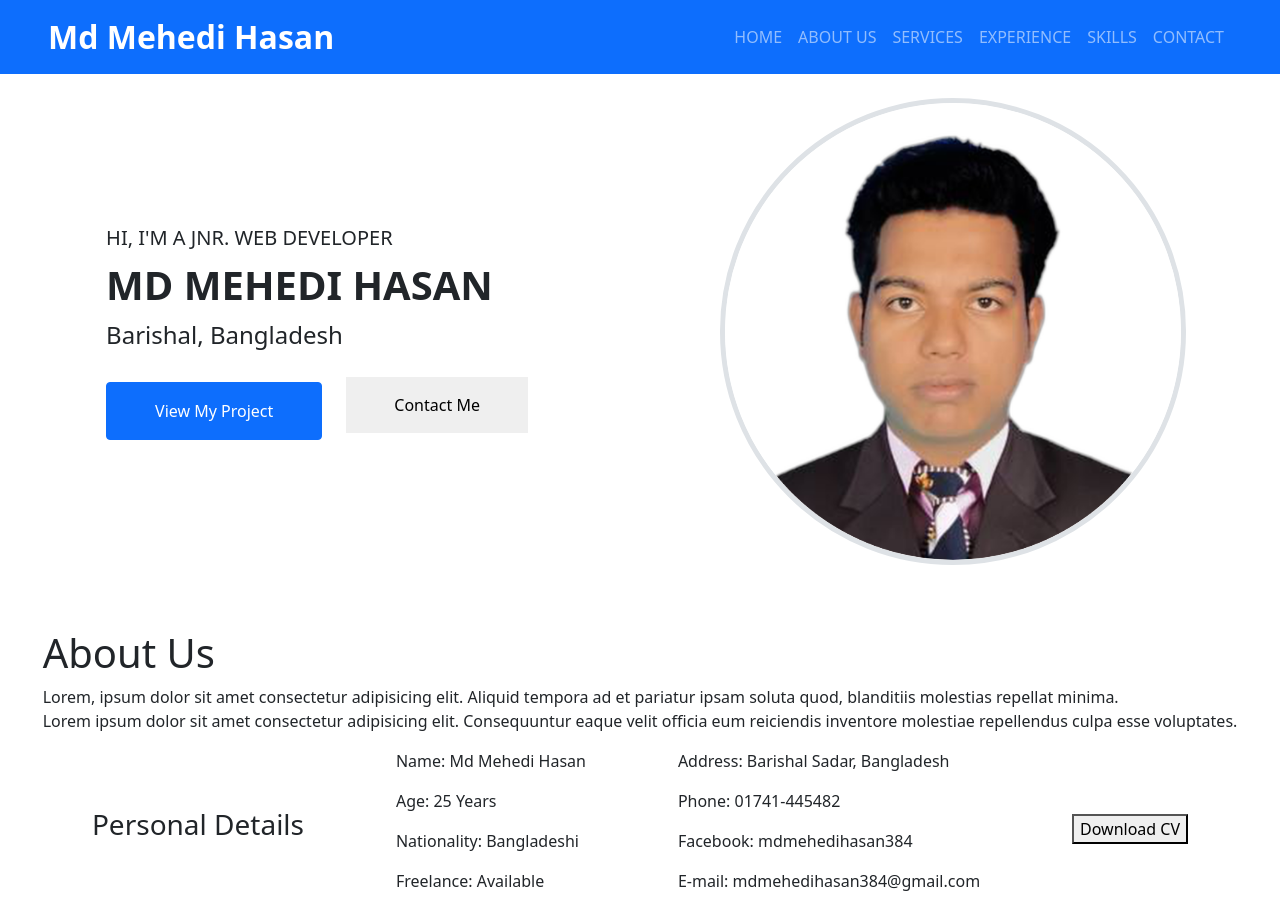
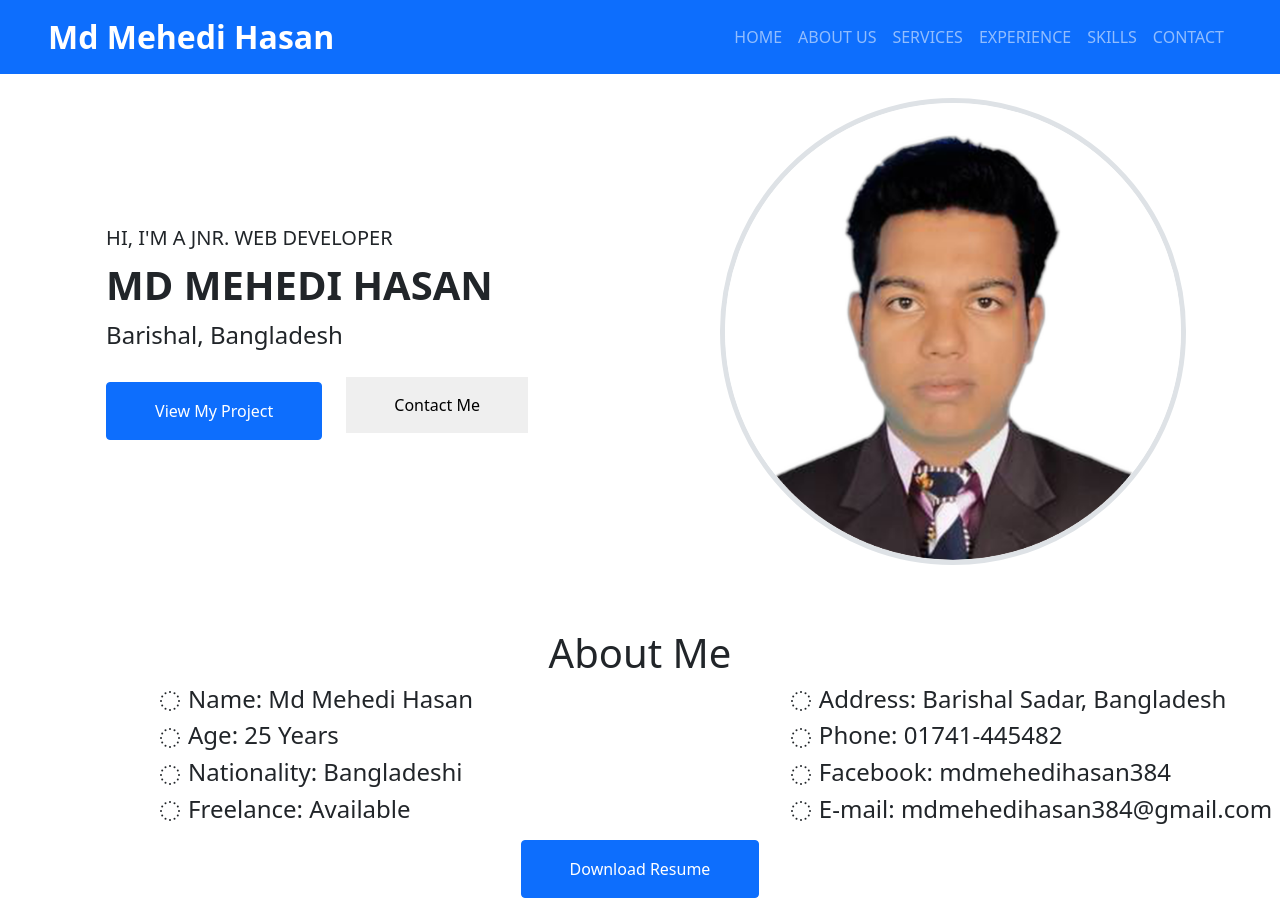
Before and after one commit to mdmehedihasan212/personal-portfolio-simple, a React (Create React App) app: page / in a window 1280 px wide. Shown: the top 916 px of the page. Built offline with nearby package versions, Linux system fonts and the light colour scheme.

Commit message:
optimize about section

```diff
--- a/package.json
+++ b/package.json
@@ -10,6 +10,7 @@
     "react": "^18.0.0",
     "react-bootstrap": "^2.2.3",
     "react-dom": "^18.0.0",
+    "react-icons": "^4.4.0",
     "react-router-dom": "^6.3.0",
     "react-scripts": "5.0.1",
     "web-vitals": "^2.1.4"
--- a/src/Pages/About/About.js
+++ b/src/Pages/About/About.js
@@ -1,34 +1,31 @@
 import React from 'react';
+import { TbCircleDotted } from 'react-icons/tb';
 
 const About = () => {
     return (
-        <section id='aboutus'>
-            <article className='d-flex justify-content-evenly align-items-center'>
+        <section id='about-me' className='my-5'>
+            <article className='text-center'>
                 <div>
-                    <h1>About Us</h1>
-                    <p>Lorem, ipsum dolor sit amet consectetur adipisicing elit. Aliquid tempora ad et pariatur ipsam soluta quod, blanditiis molestias repellat minima.
-                        <br />
-                        Lorem ipsum dolor sit amet consectetur adipisicing elit. Consequuntur eaque velit officia eum reiciendis inventore molestiae repellendus culpa esse voluptates.
-                    </p>
+                    <h1>About Me</h1>
                 </div>
             </article>
-
-            <article className='d-flex justify-content-evenly align-items-center'>
-                <h3>Personal Details</h3>
-                <div>
-                    <p>Name: Md Mehedi Hasan</p>
-                    <p>Age: 25 Years</p>
-                    <p>Nationality: Bangladeshi</p>
-                    <p>Freelance: Available</p>
+            <article className='d-flex justify-content-around align-content-center'>
+                <div style={{ marginLeft: '150px' }}>
+                    <h4> <TbCircleDotted /> Name: Md Mehedi Hasan</h4>
+                    <h4> <TbCircleDotted /> Age: 25 Years</h4>
+                    <h4> <TbCircleDotted /> Nationality: Bangladeshi</h4>
+                    <h4> <TbCircleDotted /> Freelance: Available</h4>
                 </div>
-                <div>
-                    <p>Address: Barishal Sadar, Bangladesh</p>
-                    <p>Phone: 01741-445482</p>
-                    <p>Facebook: mdmehedihasan384</p>
-                    <p>E-mail: mdmehedihasan384@gmail.com</p>
+                <div style={{ marginLeft: '300px' }}>
+                    <h4> <TbCircleDotted /> Address: Barishal Sadar, Bangladesh</h4>
+                    <h4> <TbCircleDotted /> Phone: 01741-445482</h4>
+                    <h4> <TbCircleDotted /> Facebook: mdmehedihasan384</h4>
+                    <h4> <TbCircleDotted /> E-mail: mdmehedihasan384@gmail.com</h4>
                 </div>
-                <button>Download CV</button>
             </article>
+            <div class="d-flex justify-content-center align-items-center">
+                <button class="btn btn-primary px-5 py-3 mt-2" type="button">Download Resume</button>
+            </div>
         </section>
     );
 };
--- a/src/Pages/Home/Introduction/Introduction.js
+++ b/src/Pages/Home/Introduction/Introduction.js
@@ -3,8 +3,8 @@ import photo from '../../../Assets/profile-pic/profile-pic (46).png';
 
 const Introduction = () => {
     return (
-        <section id='home' className='banner-section d-flex justify-content-around align-items-center p-3 mt-2 mb-5 text-dark'>
-            <article className='text-section w-full mx-auto'>
+        <section id='home' className='d-flex justify-content-around align-items-center p-3 mt-2 mb-5 text-dark'>
+            <article className='w-full mx-auto'>
                 <span className='fs-5 text-uppercase mt-2'>Hi, I'm a Jnr. Web developer</span>
                 <h1 className='fs-1 fw-bolder text-uppercase mt-2'>Md Mehedi Hasan</h1>
                 <p className='fs-4 mt-2'>Barishal, Bangladesh</p>
--- a/src/Pages/Shared/Header/Header.js
+++ b/src/Pages/Shared/Header/Header.js
@@ -10,7 +10,7 @@ const Header = () => {
                 <Navbar.Collapse id="responsive-navbar-nav">
                     <Nav className='navbar ms-auto text-uppercase'>
                         <Nav.Link href='#home'>Home</Nav.Link>
-                        <Nav.Link href="#aboutus">About Us</Nav.Link>
+                        <Nav.Link href="#about-me">About Us</Nav.Link>
                         <Nav.Link href="#services">Services</Nav.Link>
                         <Nav.Link href="#experience">Experience</Nav.Link>
                         <Nav.Link href="#skills">Skills</Nav.Link>
```
Also changed, not shown: 1 other file (tests, documents, lock files or other folders).
